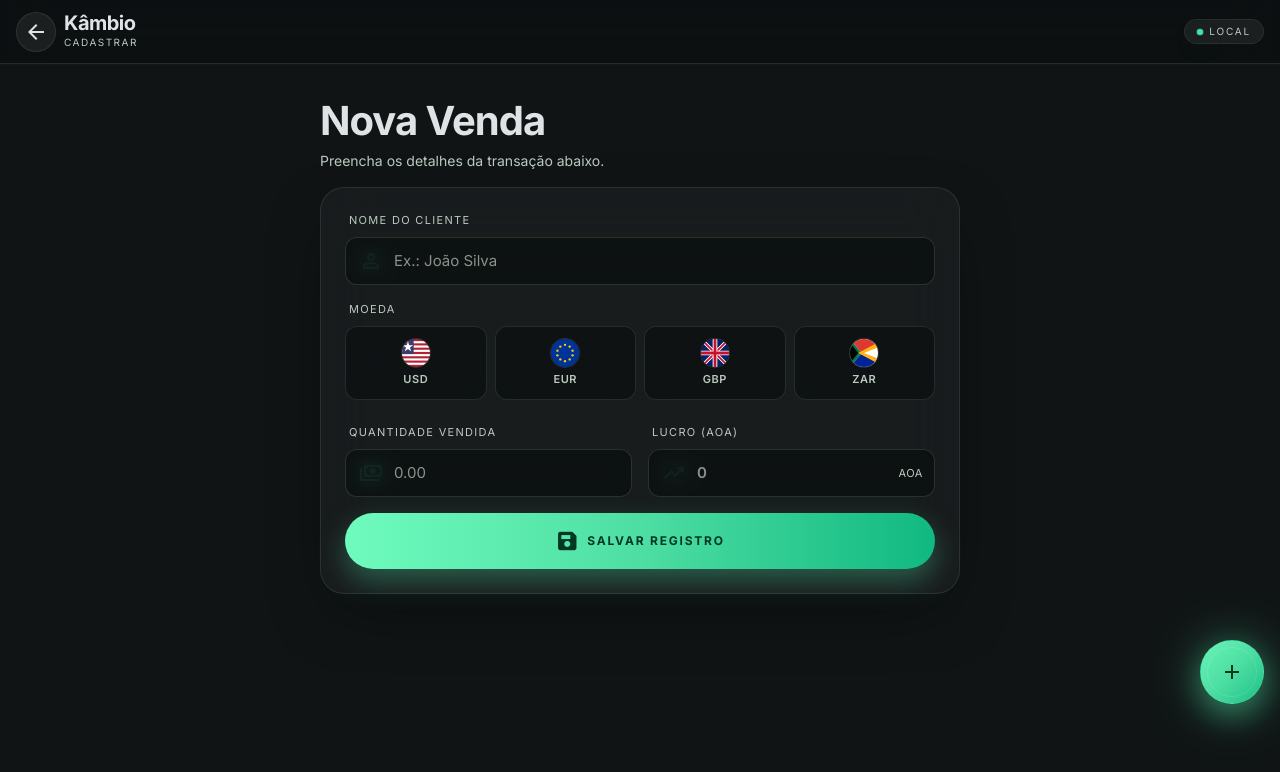
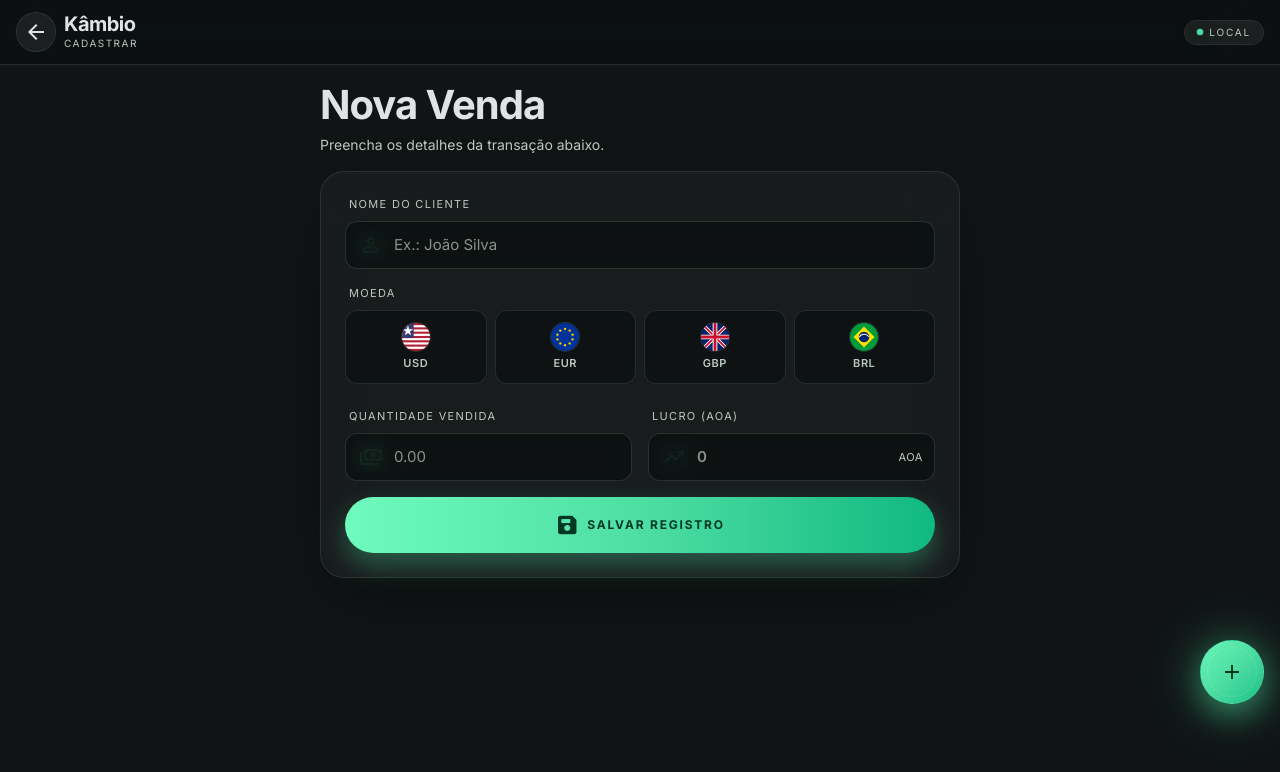
Before and after one commit to Akejr/k-mbio, a website built with Vite: page src/index.html in a window 1280 px wide. Both pictures are taken after a click on the button "add". Built offline with nearby package versions, Linux system fonts and the light colour scheme.

Commit message:
feat: safe-area no topbar (iOS notch) + BRL no lugar de ZAR

```diff
--- a/src/domain/currency.ts
+++ b/src/domain/currency.ts
@@ -11,9 +11,9 @@
  * Conjunto fechado de moedas suportadas pelo sistema.
  *
  * - `AOA` é a moeda de apuração do Lucro_Total (sempre presente).
- * - `USD`, `EUR`, `GBP`, `ZAR` são as moedas estrangeiras vendidas ao cliente.
+ * - `USD`, `EUR`, `GBP`, `BRL` são as moedas estrangeiras vendidas ao cliente.
  */
-export type CurrencyCode = 'AOA' | 'USD' | 'EUR' | 'GBP' | 'ZAR';
+export type CurrencyCode = 'AOA' | 'USD' | 'EUR' | 'GBP' | 'BRL';
 
 /**
  * Metadados de formatação associados a cada moeda suportada.
@@ -47,7 +47,7 @@ export const FOREIGN_CURRENCIES: readonly Exclude<CurrencyCode, 'AOA'>[] = [
   'USD',
   'EUR',
   'GBP',
-  'ZAR',
+  'BRL',
 ] as const;
 
 /**
@@ -69,10 +69,10 @@ export const ALL_CURRENCIES: readonly CurrencyCode[] = [
  * | USD   | "$"     | prefix  | 2              | ","    | "."     |
  * | EUR   | "€"     | prefix  | 2              | ","    | "."     |
  * | GBP   | "£"     | prefix  | 2              | ","    | "."     |
- * | ZAR   | "ZAR "  | prefix  | 2              | ","    | "."     |
+ * | BRL   | "R$ "   | prefix  | 2              | "."    | ","     |
  *
- * Observação: para ZAR o símbolo inclui o espaço final por contrato; o
- * `Formatador_de_Moeda` concatena símbolo e número diretamente.
+ * Observação: para BRL seguimos a convenção brasileira (R$ 1.234,56) e para
+ * AOA a convenção angolana de milhares.
  */
 export const CURRENCY_META: Record<CurrencyCode, CurrencyMeta> = {
   AOA: {
@@ -107,13 +107,13 @@ export const CURRENCY_META: Record<CurrencyCode, CurrencyMeta> = {
     thousandsSep: ',',
     decimalSep: '.',
   },
-  ZAR: {
-    code: 'ZAR',
-    symbol: 'ZAR ',
+  BRL: {
+    code: 'BRL',
+    symbol: 'R$ ',
     symbolPosition: 'prefix',
     fractionDigits: 2,
-    thousandsSep: ',',
-    decimalSep: '.',
+    thousandsSep: '.',
+    decimalSep: ',',
   },
 };
 
--- a/src/styles/index.css
+++ b/src/styles/index.css
@@ -155,6 +155,35 @@
     padding-bottom: env(safe-area-inset-bottom, 0px);
   }
 
+  /*
+   * Safe-area superior (iOS notch/Dynamic Island + barra de status).
+   *
+   * Em PWAs instalados no iPhone, o `<meta name="apple-mobile-web-app-status-bar-style"
+   * content="black-translucent">` faz o conteúdo começar debaixo da barra de
+   * status — o que exige que reservemos espaço via `env(safe-area-inset-top)`.
+   *
+   * Aplicamos este utilitário ao `<header>` fixo da TopAppBar para que ele
+   * respeite o notch do dispositivo e mantenha a hora/bateria sempre acima
+   * do título "Kâmbio".
+   */
+  .pt-safe {
+    padding-top: env(safe-area-inset-top, 0px);
+  }
+
+  /*
+   * Altura da TopAppBar incluindo a safe-area do topo.
+   * Usada pelo `<main>` para calcular o padding-top correto do conteúdo.
+   *
+   *   h-topbar-safe ≈ env(safe-area-inset-top) + 64px
+   */
+  .h-topbar-safe {
+    height: calc(env(safe-area-inset-top, 0px) + 64px);
+  }
+
+  .pt-topbar-safe {
+    padding-top: calc(env(safe-area-inset-top, 0px) + 80px);
+  }
+
   /* Espelha o delay de animação sem abrir um utilitário por valor. */
   .anim-delay-60 { animation-delay: 60ms; }
   .anim-delay-120 { animation-delay: 120ms; }
--- a/src/ui/components/TopAppBar.ts
+++ b/src/ui/components/TopAppBar.ts
@@ -99,10 +99,18 @@ export function TopAppBar(props: TopAppBarProps = {}): HTMLElement {
     'header',
     {
       class:
-        'fixed top-0 left-0 right-0 flex items-center justify-between px-margin-mobile h-16 w-full z-50 ' +
+        'fixed top-0 left-0 right-0 z-50 w-full ' +
         'bg-surface-container-lowest/75 backdrop-blur-xl border-b border-outline-variant/50 ' +
-        'shadow-[0_1px_0_rgba(255,255,255,0.02)] animate-slide-down',
+        'shadow-[0_1px_0_rgba(255,255,255,0.02)] animate-slide-down ' +
+        'pt-safe',
     },
-    [leftGroup, statusChip],
+    el(
+      'div',
+      {
+        class:
+          'flex items-center justify-between px-margin-mobile h-16',
+      },
+      [leftGroup, statusChip],
+    ),
   );
 }
--- a/src/ui/components/currencyBadge.ts
+++ b/src/ui/components/currencyBadge.ts
@@ -62,16 +62,13 @@ function svgContent(code: CurrencyCode): string {
         <path d="M0,0 L24,24 M24,0 L0,24" stroke="#c8102e" stroke-width="1.5"/>
         <path d="M12,0 L12,24 M0,12 L24,12" stroke="#ffffff" stroke-width="4"/>
         <path d="M12,0 L12,24 M0,12 L24,12" stroke="#c8102e" stroke-width="2.4"/>`;
-    case 'ZAR':
-      // Bandeira da África do Sul (simplificada).
+    case 'BRL':
+      // Bandeira do Brasil (simplificada): verde + losango amarelo + disco azul.
       return `
-        <rect width="24" height="24" fill="#ffffff"/>
-        <polygon points="0,0 10,12 0,24" fill="#007a4d"/>
-        <polygon points="10,12 24,0 24,7 14,12 24,17 24,24" fill="#ffffff"/>
-        <polygon points="0,0 24,0 24,7 10,12" fill="#de3831"/>
-        <polygon points="0,24 24,24 24,17 10,12" fill="#002395"/>
-        <polygon points="0,3 7,12 0,21" fill="#000000"/>
-        <polygon points="7,12 24,3 24,7 12,12 24,17 24,21" fill="#ffb612"/>`;
+        <rect width="24" height="24" fill="#009c3b"/>
+        <polygon points="12,3 21,12 12,21 3,12" fill="#ffdf00"/>
+        <circle cx="12" cy="12" r="4.5" fill="#002776"/>
+        <path d="M7.8 12.2 A 5 5 0 0 1 16.2 11.8" stroke="#ffffff" stroke-width="0.9" fill="none"/>`;
     case 'AOA':
     default:
       // Emblema circular com "Kz" dourado para AOA.
--- a/src/ui/views/DashboardView.ts
+++ b/src/ui/views/DashboardView.ts
@@ -131,7 +131,7 @@ export function DashboardView(
         'main',
         {
           class:
-            'pt-[88px] px-margin-mobile max-w-4xl mx-auto flex flex-col gap-lg pb-[140px]',
+            'pt-topbar-safe px-margin-mobile max-w-4xl mx-auto flex flex-col gap-lg pb-[140px]',
         },
         [TotalProfitCard({ total, salesCount, previousTotal }), historySection],
       );
--- a/src/ui/views/HistoryView.ts
+++ b/src/ui/views/HistoryView.ts
@@ -172,7 +172,7 @@ export function HistoryView(
         'main',
         {
           class:
-            'pt-[88px] px-margin-mobile max-w-4xl mx-auto flex flex-col gap-lg pb-[140px]',
+            'pt-topbar-safe px-margin-mobile max-w-4xl mx-auto flex flex-col gap-lg pb-[140px]',
         },
         [banner, section],
       );
--- a/src/ui/views/RegisterView.ts
+++ b/src/ui/views/RegisterView.ts
@@ -31,7 +31,7 @@ const CURRENCY_LABELS: Record<(typeof FOREIGN_CURRENCIES)[number], string> = {
   USD: 'Dólar (USD)',
   EUR: 'Euro (EUR)',
   GBP: 'Libra (GBP)',
-  ZAR: 'Rand (ZAR)',
+  BRL: 'Real (BRL)',
 };
 
 export function RegisterView(
@@ -227,7 +227,7 @@ export function RegisterView(
       'main',
       {
         class:
-          'pt-[96px] pb-[140px] px-margin-mobile max-w-2xl mx-auto w-full',
+          'pt-topbar-safe pb-[140px] px-margin-mobile max-w-2xl mx-auto w-full',
       },
       [header, formCard],
     );
```
Also changed, not shown: tests/properties/generators.ts (+2 -2 lines).
